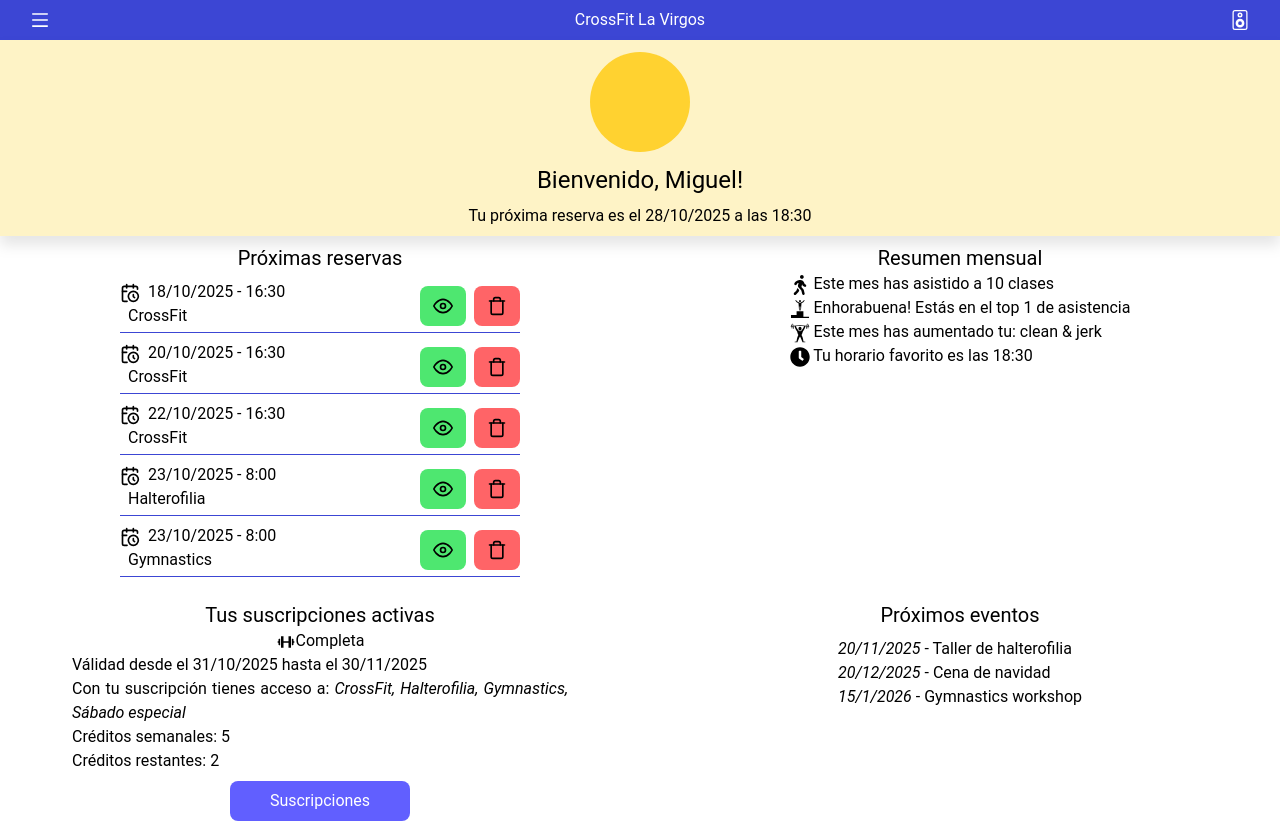
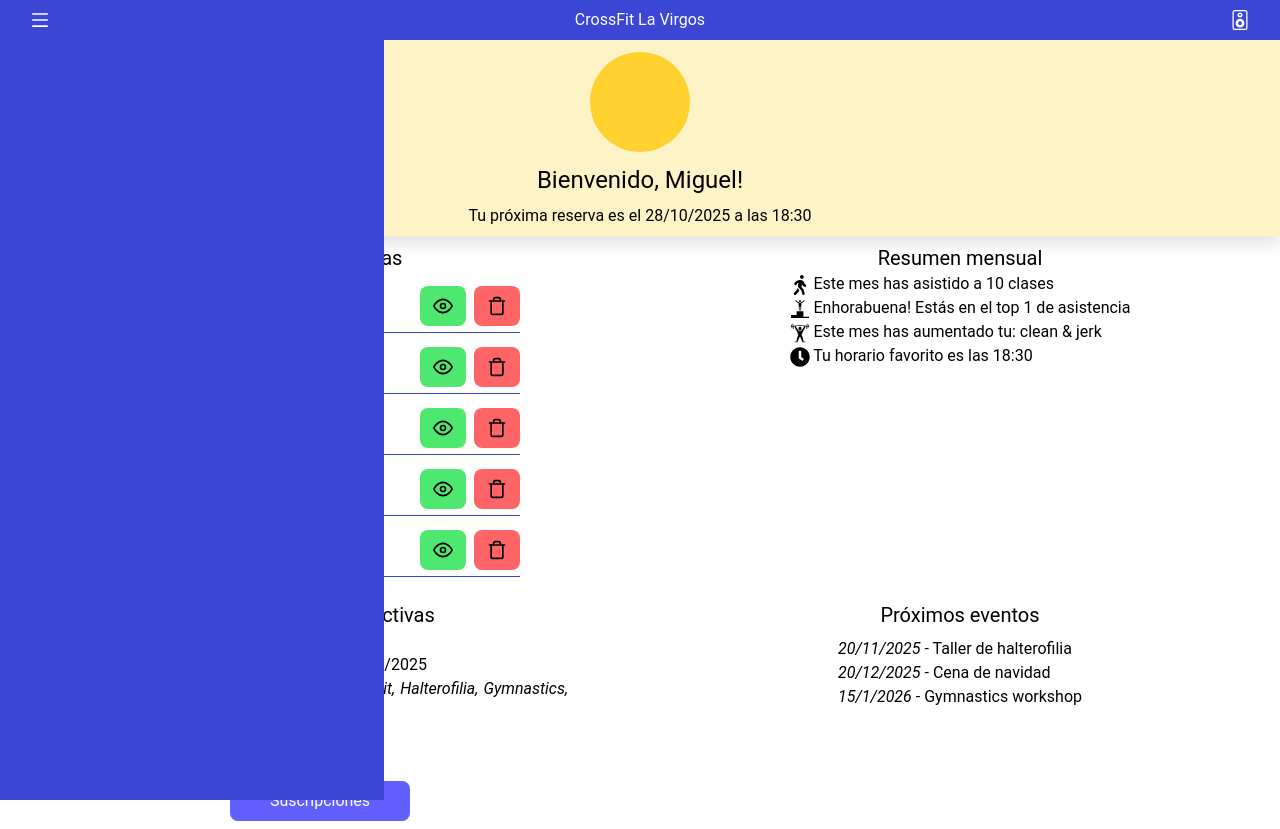
Before and after one commit to cperefer/boxUp_frontend, a React (Vite) app: page / in a window 1280 px wide. Built offline with nearby package versions, Linux system fonts and the light colour scheme.

Commit message:
feat: added position and index for lateral menu

```diff
--- a/src/BoxUp.tsx
+++ b/src/BoxUp.tsx
@@ -1,6 +1,5 @@
 import { RouterProvider } from "react-router"
 import { appRouter } from "./router/AppRouter"
-import { Navbar } from "./components/navbar/Navbar"
 
 export const BoxUp = () => {
   return (
--- a/src/components/lateralMenu/LateralMenu.tsx
+++ b/src/components/lateralMenu/LateralMenu.tsx
@@ -1,6 +1,6 @@
 export const LateralMenu = () => {
   return (
-    <div className="h-full w-[90%] md:w-[50%]">
+    <div className="bg-primary fixed top-0 z-1 h-dvh w-[50%] md:w-[30%] pt-10 px-2">
     </div>
   )
 }
--- a/src/components/navbar/Navbar.tsx
+++ b/src/components/navbar/Navbar.tsx
@@ -3,7 +3,7 @@ import { BsSpeaker } from 'react-icons/bs';
 
 export const Navbar = () => {
   return (
-    <div className="flex flex-row items-center justify-between px-2.5 bg-primary w-screen h-10 text-white">
+    <div className="flex flex-row items-center justify-between px-2.5 bg-primary w-screen h-10 text-white relative z-2">
       <div className='h-full w-10 flex flex-row-reverse items-center text-2xl'>
         <AiOutlineMenu />
       </div>
```
